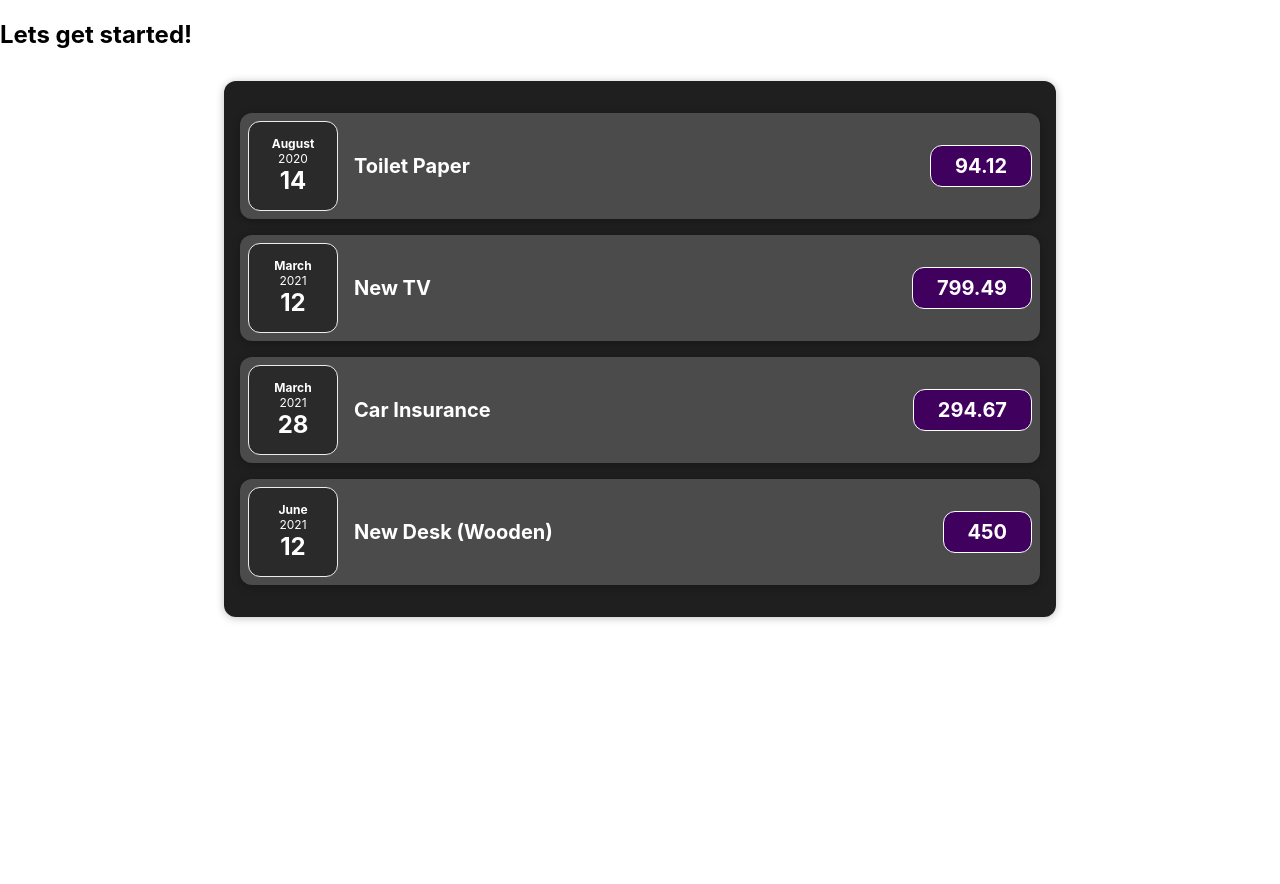
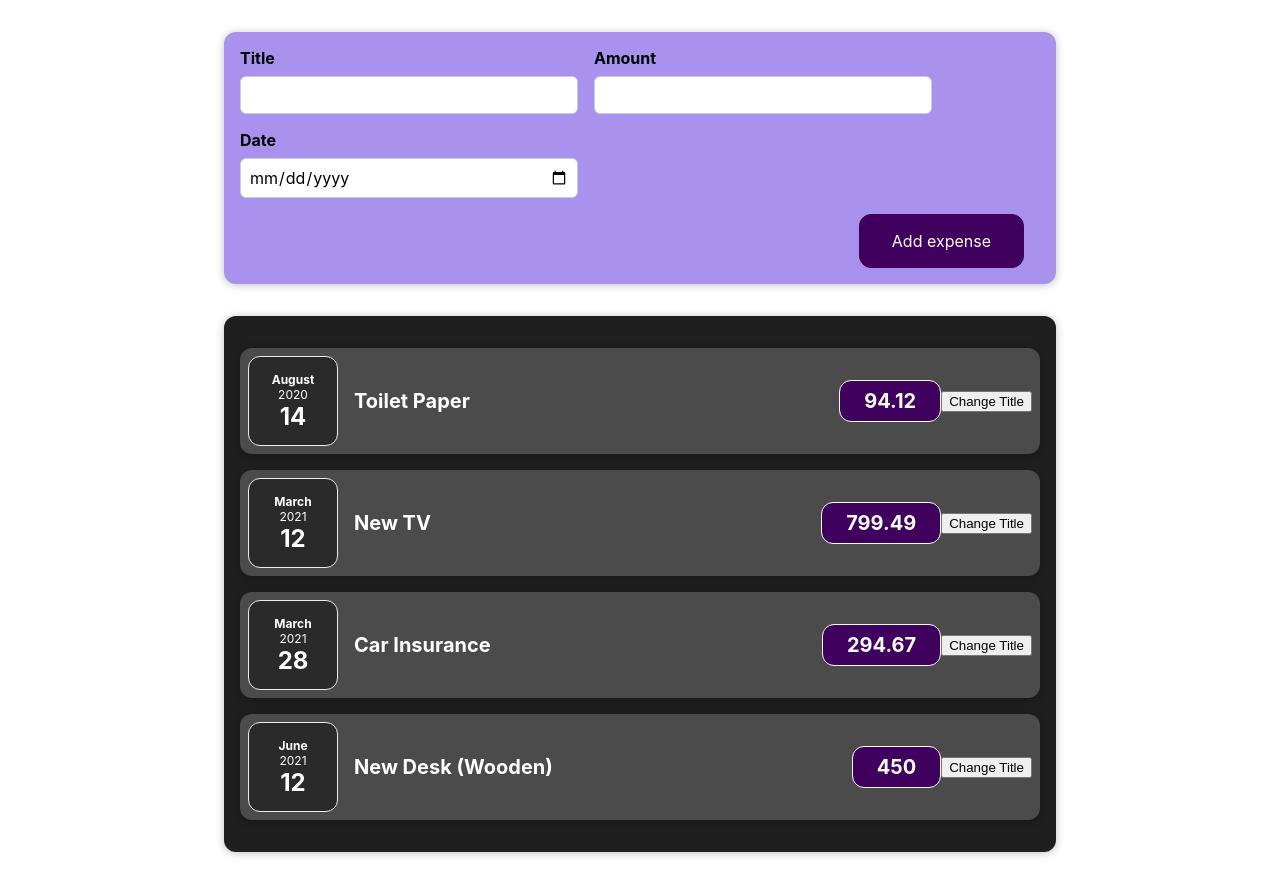
Before and after one commit to xburda4/react-course, a React (Create React App) app: page / in a window 1280 px wide. Before the commit the page ends 800 px from the top, so only its background shows below. Built offline with nearby package versions, Linux system fonts and the light colour scheme.

Commit message:
Add first useState hooks

```diff
--- a/src/App.js
+++ b/src/App.js
@@ -1,5 +1,6 @@
 import './App.css';
-import ExpenseItemsList from "./components/ExpenseItemsList";
+import ExpenseItemsList from "./components/Expenses/ExpenseItemsList";
+import NewExpense from "./components/NewExpense/NewExpense";
 
 function App() {
     const expenses = [
@@ -9,7 +10,7 @@
             amount: 94.12,
             date: new Date(2020, 7, 14),
         },
-        { id: 'e2', title: 'New TV', amount: 799.49, date: new Date(2021, 2, 12) },
+        {id: 'e2', title: 'New TV', amount: 799.49, date: new Date(2021, 2, 12)},
         {
             id: 'e3',
             title: 'Car Insurance',
@@ -24,12 +25,12 @@
         },
     ];
 
-  return (
-    <div>
-      <h2>Lets get started!</h2>
-        <ExpenseItemsList expenses={expenses}/>
-    </div>
-  );
+    return (
+        <div>
+            <NewExpense/>
+            <ExpenseItemsList expenses={expenses}/>
+        </div>
+    );
 }
 
 export default App;
--- a/src/components/ExpenseItem.js
+++ b/src/components/Expenses/ExpenseItem.js
@@ -1,14 +1,23 @@
 import './ExpenseItem.css'
 import ExpenseDate from './ExpenseDate'
+import {useState} from "react";
 
 function ExpenseItem(props) {
+
+    const [title, setTitle] = useState(props.title)
+
+    const clickHandler = () => {
+        setTitle('Updated!')
+    }
+
     return (
         <div className="expense-item">
             <ExpenseDate date={props.date}/>
             <div className="expense-item__description">
-                <h2>{props.title}</h2>
+                <h2>{title}</h2>
                 <div className="expense-item__price">{props.amount}</div>
             </div>
+            <button onClick={clickHandler}>Change Title</button>
         </div>
     );
 }
--- a/src/components/ExpenseItemsList.js
+++ b/src/components/Expenses/ExpenseItemsList.js
@@ -5,6 +5,7 @@
     return (
         <div className="expenses">
             {props.expenses.map(o => <ExpenseItem title={o.title} amount={o.amount} date={o.date}/>)}
+
         </div>
     )
 }
--- /dev/null
+++ b/src/components/NewExpense/ExpenseForm.css
@@ -0,0 +1,26 @@
+.new-expense__controls {
+    display: flex;
+    flex-wrap: wrap;
+    gap: 1rem;
+    margin-bottom: 1rem;
+    text-align: left;
+}
+
+.new-expense__control label {
+    font-weight: bold;
+    margin-bottom: 0.5rem;
+    display: block;
+}
+
+.new-expense__control input {
+    font: inherit;
+    padding: 0.5rem;
+    border-radius: 6px;
+    border: 1px solid #ccc;
+    width: 20rem;
+    max-width: 100%;
+}
+
+.new-expense__actions {
+    text-align: right;
+}
--- /dev/null
+++ b/src/components/NewExpense/ExpenseForm.js
@@ -0,0 +1,44 @@
+import "./ExpenseForm.css"
+import {useState} from "react";
+
+const ExpenseForm = () => {
+    const [enteredTitle, setEnteredTitle] = useState('')
+    const [enteredAmount, setEnteredAmount] = useState('')
+    const [enteredDate, setEnteredDate] = useState('')
+
+    const titleChangeHandler = (event) => {
+        setEnteredTitle(event.target.value)
+    };
+
+    const amountChangeHandler = (event) => {
+        setEnteredAmount(event.target.value)
+    }
+
+    const dateChangeHandler = (event) => {
+        setEnteredDate(event.target.value)
+    }
+
+    return (
+        <form>
+            <div className="new-expense__controls">
+                <div className="new-expense__control">
+                    <label>Title</label>
+                    <input type="text" onChange={titleChangeHandler}/>
+                </div>
+                <div className="new-expense__control">
+                    <label>Amount</label>
+                    <input type="number" min="0.01" step="0.01" onChange={amountChangeHandler}/>
+                </div>
+                <div className="new-expense__control">
+                    <label>Date</label>
+                    <input type="date" min="2019-01-01" max="2022-12-31" onChange={dateChangeHandler}/>
+                </div>
+            </div>
+            <div className="new-expense__actions">
+                <button type="submit">Add expense</button>
+            </div>
+    </form>
+    )
+}
+
+export default ExpenseForm
--- /dev/null
+++ b/src/components/NewExpense/NewExpense.css
@@ -0,0 +1,38 @@
+.new-expense {
+    background-color: #a892ee;
+    padding: 1rem;
+    margin: 2rem auto;
+    width: 50rem;
+    max-width: 95%;
+    border-radius: 12px;
+    text-align: center;
+    box-shadow: 0 1px 8px rgba(0, 0, 0, 0.25);
+}
+
+.new-expense button {
+    font: inherit;
+    cursor: pointer;
+    padding: 1rem 2rem;
+    border: 1px solid #40005d;
+    background-color: #40005d;
+    color: white;
+    border-radius: 12px;
+    margin-right: 1rem;
+}
+
+.new-expense button:hover,
+.new-expense button:active {
+    background-color: #510674;
+    border-color: #510674;
+}
+
+.new-expense button.alternative {
+    color: #220131;
+    border-color: transparent;
+    background-color: transparent;
+}
+
+.new-expense button.alternative:hover,
+.new-expense button.alternative:active {
+    background-color: #ddb3f8;
+}
--- /dev/null
+++ b/src/components/NewExpense/NewExpense.js
@@ -0,0 +1,12 @@
+import './NewExpense.css'
+import ExpenseForm from "./ExpenseForm";
+
+const NewExpense = () => {
+    return (
+        <div className="new-expense">
+            <ExpenseForm />
+        </div>
+    )
+};
+
+export default NewExpense
```
Also changed, not shown: src/components/Expenses/ExpenseDate.css (renamed from src/components/ExpenseDate.css), src/components/Expenses/ExpenseDate.js (renamed from src/components/ExpenseDate.js), src/components/Expenses/ExpenseItem.css (renamed from src/components/ExpenseItem.css), src/components/Expenses/ExpenseItemsList.css (renamed from src/components/ExpenseItemsList.css).
